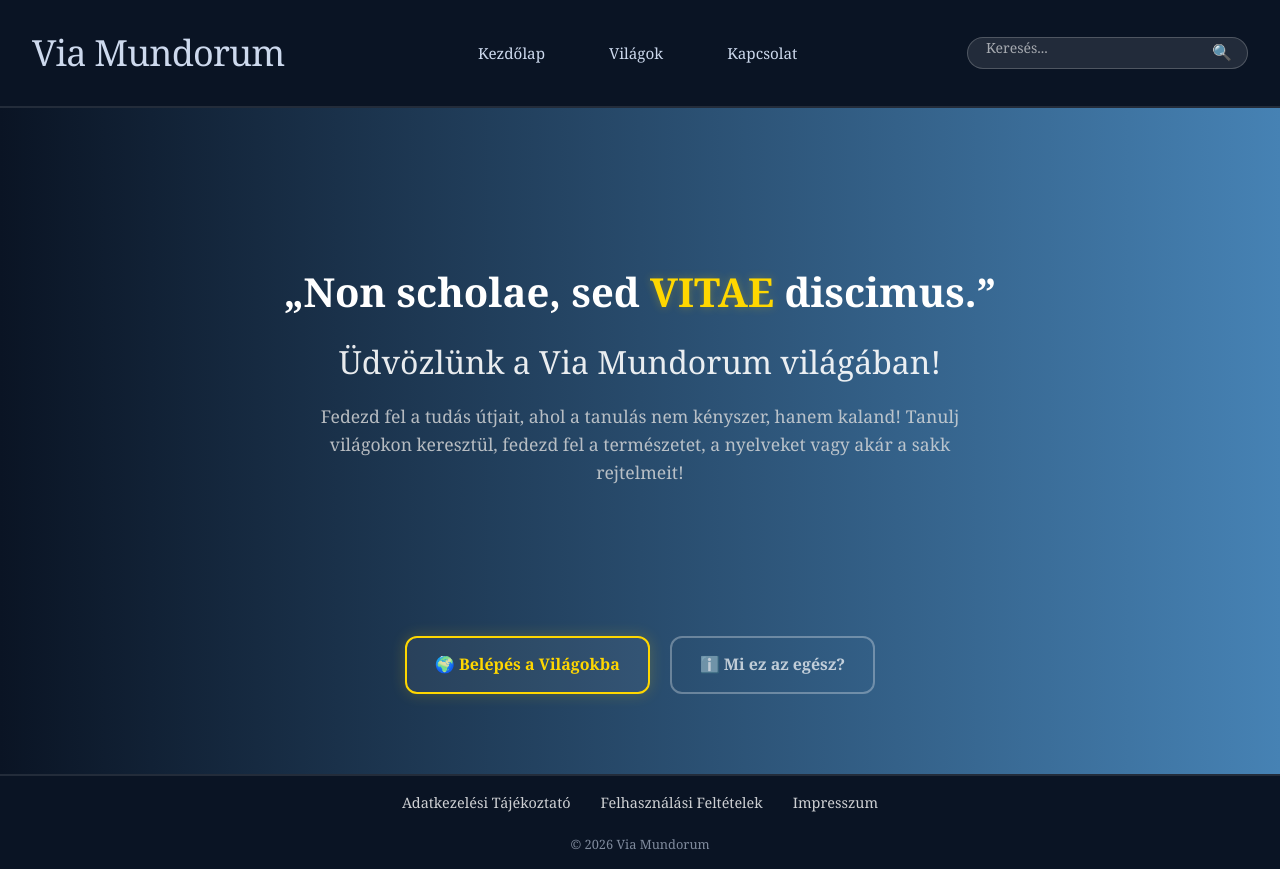
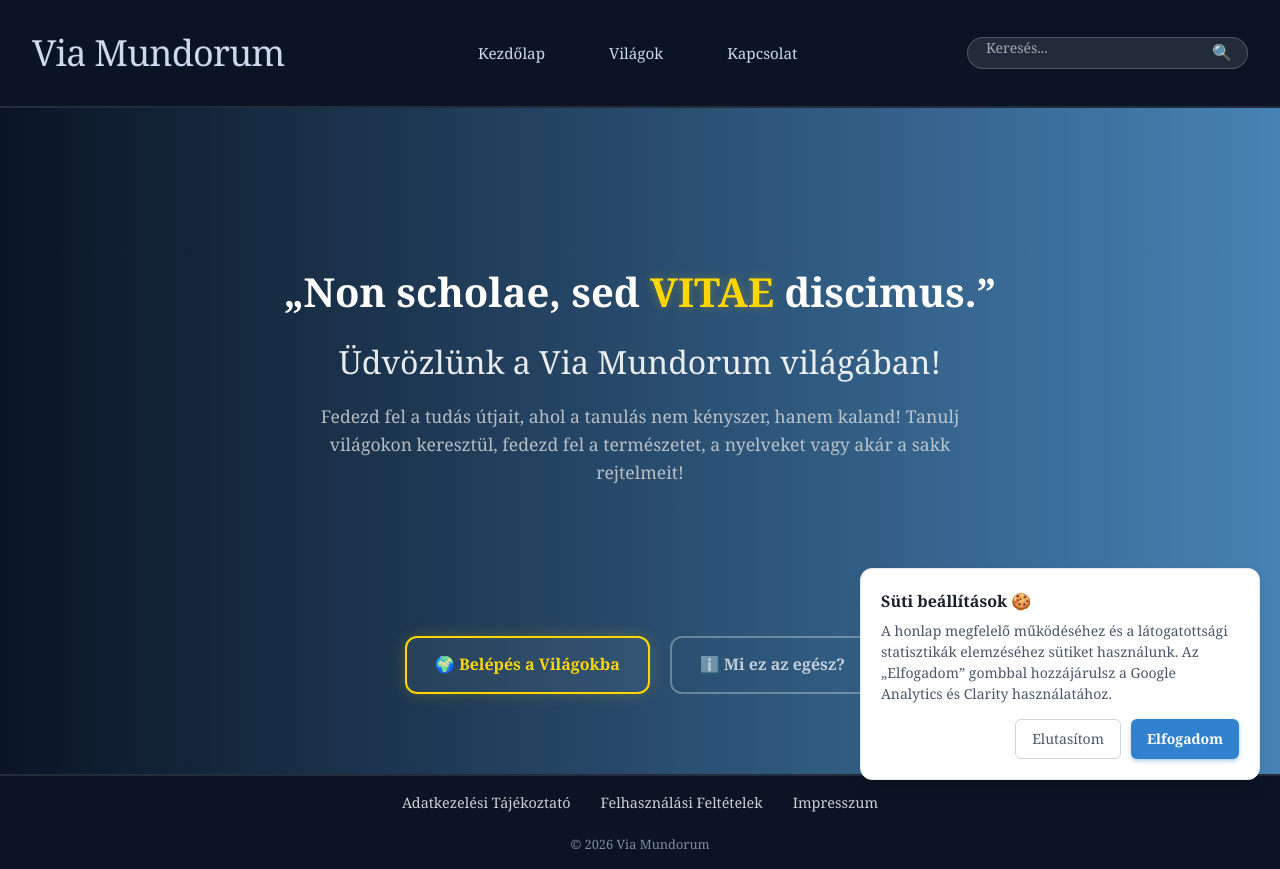
Before and after one commit to viamundorum/Viamundorum, a Next.js app: page / in a window 1280 px wide. Built offline with nearby package versions, Linux system fonts and the light colour scheme.

Commit message:
cookie-k beallitasa

```diff
--- a/src/app/layout.js
+++ b/src/app/layout.js
@@ -1,3 +1,4 @@
+import CookieBanner from '@/components/cookiebanner';
 import Script from 'next/script'
 import "./globals.css";
 import Navbar from "../components/navbar";
@@ -6,7 +7,7 @@ import Footer from "../components/footer";
 export const metadata = {
   title: "Via Mundorum - Digitális Oktatási Platform",
   description: "Interaktív tananyagok, feladatok és megújuló energiaforrások oktatása diákoknak.",
-  metadataBase: new URL("https://viamundorum.hu"), // Ez segít a Google-nek a pontos linkek generálásában
+  metadataBase: new URL("https://viamundorum.hu"),
   appleWebApp: {
     title: "Via Mundorum",
   },
@@ -16,18 +17,8 @@ export default function RootLayout({ children }) {
   return (
     <html lang="hu">
       <head>
-        {/* A Next.js Script komponense automatikusan a megfelelő helyre teszi a főkódot */}
+        {/* Ide jöhetnek az esetleges egyéb meta tadek, de a főkódot a Script komponens kezeli */}
       </head>
-
-      {/* 1. KÓDRÉSZLET: A GTM fő scriptje */}
-      <Script id="gtm-script" strategy="afterInteractive">
-        {`(function(w,d,s,l,i){w[l]=w[l]||[];w[l].push({'gtm.start':
-        new Date().getTime(),event:'gtm.js'});var f=d.getElementsByTagName(s)[0],
-        j=d.createElement(s),dl=l!='dataLayer'?'&l='+l:'';j.async=true;j.src=
-        'https://www.googletagmanager.com/gtm.js?id='+i+dl;f.parentNode.insertBefore(j,f);
-        })(window,document,'script','dataLayer','GTM-N7KTWJB2');`}
-      </Script>
-
       <body style={{
         '--current-header-bg': 'var(--header-bg)',
         '--current-footer-bg': 'var(--footer-bg)',
@@ -35,7 +26,16 @@ export default function RootLayout({ children }) {
         '--current-accent': 'var(--accent)'
       }}>
 
-        {/* 2. KÓDRÉSZLET: A noscript tartalék, de dangerouslySetInnerHTML-lel, hogy a React ne akadjon ki rajta */}
+        {/* JAVÍTÁS: A GTM fő scriptje bekerült a body elejére, így szabályos */}
+        <Script id="gtm-script" strategy="afterInteractive">
+          {`(function(w,d,s,l,i){w[l]=w[l]||[];w[l].push({'gtm.start':
+          new Date().getTime(),event:'gtm.js'});var f=d.getElementsByTagName(s)[0],
+          j=d.createElement(s),dl=l!='dataLayer'?'&l='+l:'';j.async=true;j.src=
+          'https://www.googletagmanager.com/gtm.js?id='+i+dl;f.parentNode.insertBefore(j,f);
+          })(window,document,'script','dataLayer','GTM-N7KTWJB2');`}
+        </Script>
+
+        {/* 2. KÓDRÉSZLET: A noscript tartalék */}
         <noscript dangerouslySetInnerHTML={{ __html: `
           <iframe src="https://www.googletagmanager.com/ns.html?id=GTM-N7KTWJB2"
           height="0" width="0" style="display:none;visibility:hidden"></iframe>
@@ -45,13 +45,15 @@ export default function RootLayout({ children }) {
         <main>{children}</main>
         <Footer />
 
-      {/* 3. IDE RAKD A GOATCOUNTER SCRIPTET A BODY VÉGÉRE */}
+        {/* JAVÍTÁS: GoatCounter script explicit https-sel */}
         <Script
           strategy="afterInteractive"
           data-goatcounter="https://viamundorum.goatcounter.com/count"
-          src="//gc.zgo.at/count.js"
+          src="https://gc.zgo.at/count.js"
         />
 
+        {/* Itt jelenik meg a saját sütibannerünk */}
+        <CookieBanner />
       </body>
     </html>
   );
--- /dev/null
+++ b/src/components/cookiebanner.jsx
@@ -0,0 +1,103 @@
+'use client';
+
+import { useEffect, useState } from 'react';
+
+export default function CookieBanner() {
+  const [showBanner, setShowBanner] = useState(false);
+
+  useEffect(() => {
+    const consent = localStorage.getItem('suti_dontes');
+    if (!consent) {
+      setShowBanner(true);
+    } else if (consent === 'granted') {
+      pushToDataLayer('granted');
+    }
+  }, []);
+
+  const pushToDataLayer = (status) => {
+    window.dataLayer = window.dataLayer || [];
+    window.dataLayer.push({
+      event: 'cookie_consent_update',
+      cookie_consent_status: status
+    });
+  };
+
+  const handleAccept = () => {
+    localStorage.setItem('suti_dontes', 'granted');
+    pushToDataLayer('granted');
+    setShowBanner(false);
+  };
+
+  const handleReject = () => {
+    localStorage.setItem('suti_dontes', 'denied');
+    pushToDataLayer('denied');
+    setShowBanner(false);
+  };
+
+  if (!showBanner) return null;
+
+  return (
+    <div style={{
+      position: 'fixed',
+      bottom: '20px',
+      right: '20px',
+      maxWidth: '400px',
+      background: '#ffffff',
+      color: '#2d3748',
+      padding: '20px',
+      borderRadius: '12px',
+      boxShadow: '0 10px 25px -5px rgba(0, 0, 0, 0.1), 0 10px 10px -5px rgba(0, 0, 0, 0.04)',
+      zIndex: 9999,
+      border: '1px solid #e2e8f0',
+      display: 'flex',
+      flexDirection: 'column',
+      gap: '15px'
+    }}>
+      <div>
+        <h4 style={{ margin: '0 0 5px 0', fontSize: '16px', fontWeight: 'bold', color: '#1a202c' }}>
+          Süti beállítások 🍪
+        </h4>
+        <p style={{ margin: 0, fontSize: '14px', lineHeight: '1.5', color: '#4a5568' }}>
+          A honlap megfelelő működéséhez és a látogatottsági statisztikák elemzéséhez sütiket használunk. Az „Elfogadom” gombbal hozzájárulsz a Google Analytics és Clarity használatához.
+        </p>
+      </div>
+
+      <div style={{ display: 'flex', gap: '10px', justifyContent: 'flex-end' }}>
+        <button
+          onClick={handleReject}
+          style={{
+            background: 'transparent',
+            color: '#4a5568',
+            border: '1px solid #cbd5e0',
+            padding: '8px 16px',
+            borderRadius: '6px',
+            cursor: 'pointer',
+            fontSize: '14px',
+            fontWeight: '500',
+            transition: 'background 0.2s'
+          }}
+          onMouseOver={(e) => e.target.style.background = '#f7fafc'}
+          onMouseOut={(e) => e.target.style.background = 'transparent'}
+        >
+          Elutasítom
+        </button>
+        <button
+          onClick={handleAccept}
+          style={{
+            background: '#3182ce', // Szép kék gomb (átírhatod a Via Mundorum márka színére)
+            color: 'white',
+            border: 'none',
+            padding: '8px 16px',
+            borderRadius: '6px',
+            cursor: 'pointer',
+            fontSize: '14px',
+            fontWeight: 'bold',
+            boxShadow: '0 2px 4px rgba(49, 130, 206, 0.4)'
+          }}
+        >
+          Elfogadom
+        </button>
+      </div>
+    </div>
+  );
+}
```
